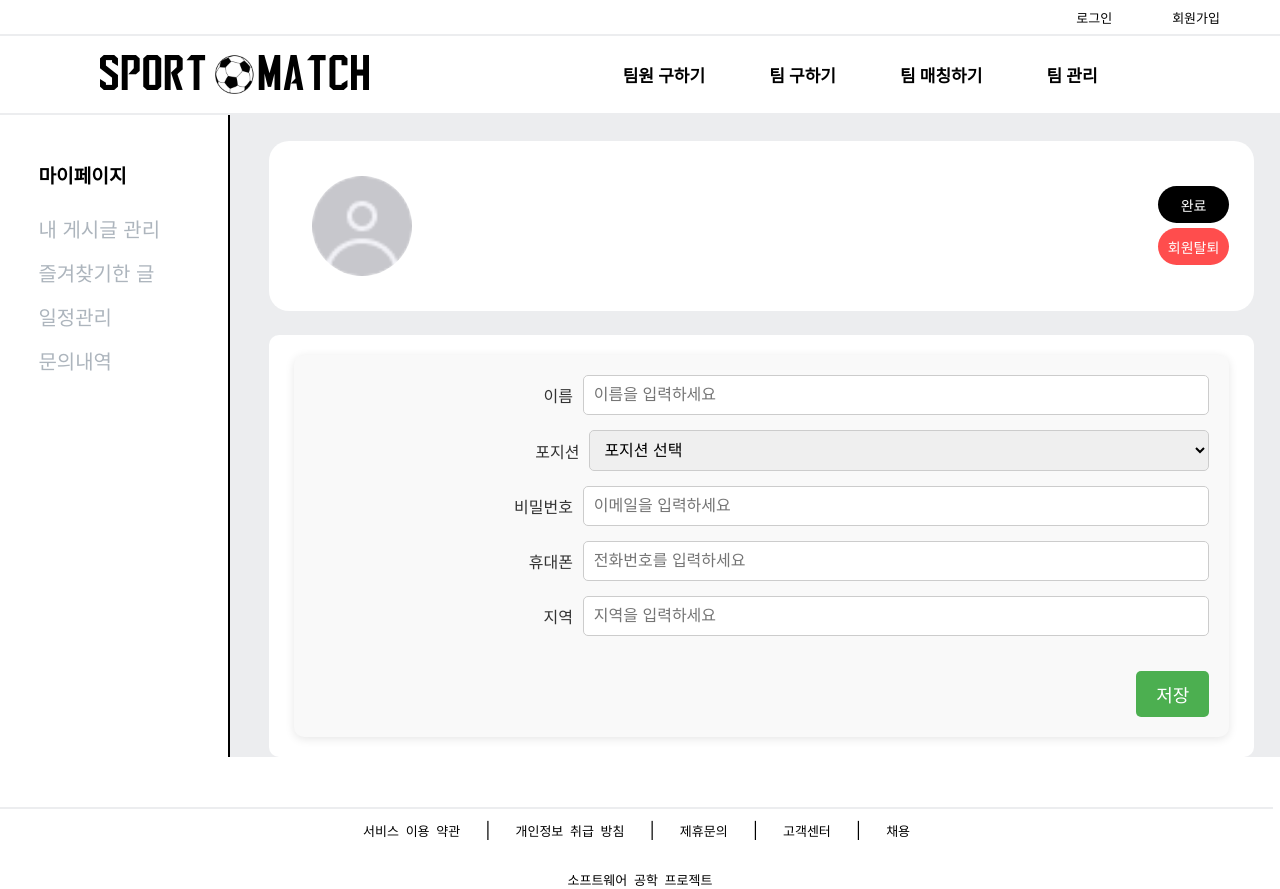
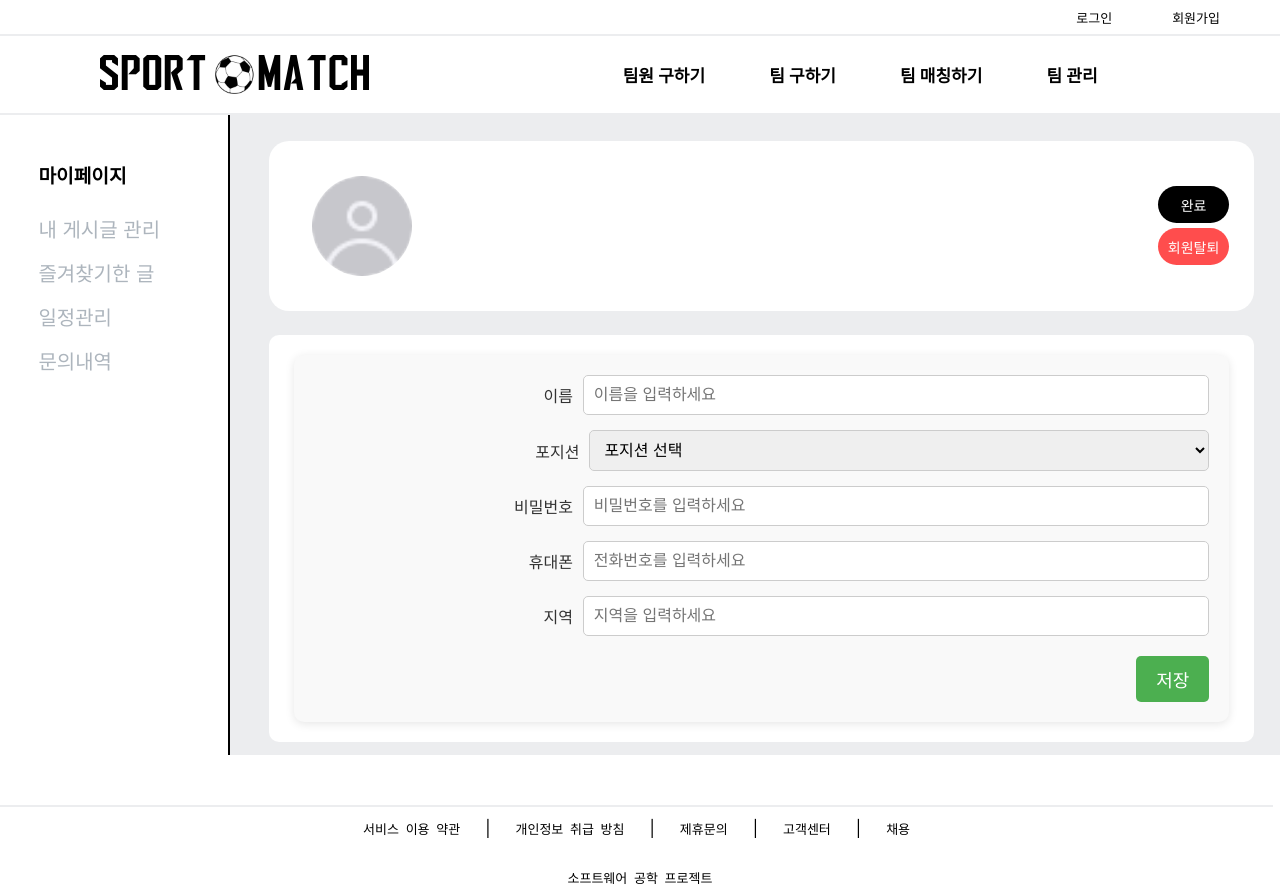
Before and after one commit to SW-Engneering/SW-client, a React (Create React App) app: page /mypage in a window 1280 px wide. Both pictures are taken after a click on the element "수정". Shown: the top 889 px of the page. Built offline with nearby package versions, Linux system fonts and the light colour scheme.

Commit message:
feat 수정기능 구현

```diff
--- a/src/component/page/02_Mypage.js
+++ b/src/component/page/02_Mypage.js
@@ -53,8 +53,8 @@ export default function MyPage() {
 
             if (response.status === 200) {
                 console.log('유저 상세 정보 불러오기 성공:', response.data);
-                const { nickname, phone_number, position, passwd } = response.data;
-                setNickname(nickname);
+                const { user_name, phone_number, position, passwd } = response.data;
+                setNickname(user_name);
                 setPassword(passwd);
                 setNumber(formatPhoneNumber(phone_number));
                 setPosition(position);
@@ -81,8 +81,8 @@ export default function MyPage() {
                     'Content-Type': 'application/json',
                 },
                 data: {
-                    password: withdrawalPassword
-                }
+                    password: withdrawalPassword,
+                },
             });
 
             if (response.status === 204) {
@@ -124,7 +124,7 @@ export default function MyPage() {
         return activeTabComponent ? activeTabComponent.component : <DefaultPage />;
     };
 
-    function formatPhoneNumber(phoneNumber){
+    function formatPhoneNumber(phoneNumber) {
         if (phoneNumber.length !== 11) {
             return '유효하지 않은 전화번호입니다.';
         }
@@ -162,12 +162,8 @@ export default function MyPage() {
                         <ButtonContainer>
                             {activeTab === null && (
                                 <>
-                                    <ToggleButton onClick={handleToggleClick}>
-                                        {isEditing ? '완료' : '수정'}
-                                    </ToggleButton>
-                                    <WithdrawButton onClick={() => setShowWithdrawConfirmation(true)}>
-                                        회원탈퇴
-                                    </WithdrawButton>
+                                    <ToggleButton onClick={handleToggleClick}>{isEditing ? '완료' : '수정'}</ToggleButton>
+                                    <WithdrawButton onClick={() => setShowWithdrawConfirmation(true)}>회원탈퇴</WithdrawButton>
                                 </>
                             )}
                         </ButtonContainer>
@@ -195,11 +191,15 @@ export default function MyPage() {
 
                             <ModalButtonContainer>
                                 <ConfirmButton onClick={handleWithdraw}>확인</ConfirmButton>
-                            <CancelButton onClick={() => {
+                                <CancelButton
+                                    onClick={() => {
                                         setShowWithdrawConfirmation(false);
                                         setPasswordError('');
                                         setWithdrawalPassword('');
-                            }}>취소</CancelButton>
+                                    }}
+                                >
+                                    취소
+                                </CancelButton>
                             </ModalButtonContainer>
                         </ModalContent>
                     </ConfirmationModal>
--- a/src/component/page/03_Account.js
+++ b/src/component/page/03_Account.js
@@ -1,18 +1,88 @@
-import { useState } from 'react';
+import { useState, useEffect } from 'react';
 import styled from 'styled-components';
 import axios from 'axios';
+import Cookies from 'js-cookie';
 
 export default function Account() {
-    const [position, setPosition] = useState(null);
+    // 수정할 정보
+    const [userName, setUserName] = useState('');
+    const [position, setPosition] = useState('');
+    const [password, setPassword] = useState('');
+    const [phoneNumber, setPhoneNumber] = useState('');
+    const [location, setLocation] = useState('');
+
+    // State for form submission and error handling
+    const [isLoading, setIsLoading] = useState(false);
+    const [error, setError] = useState(null);
+    const [success, setSuccess] = useState(false);
+
+    // Get user ID from cookies
+    const userId = Cookies.get('userId');
+
+    // Fetch current user data on component mount
+    useEffect(() => {
+        const fetchUserData = async () => {
+            try {
+                const response = await axios.get(`https://3.34.133.247/user/${userId}`);
+                const userData = response.data;
+
+                setUserName(userData.user_name || '');
+                setPosition(userData.position || '');
+                setPhoneNumber(userData.phone_number || '');
+                setLocation(userData.location || '');
+            } catch (err) {
+                setError('사용자 정보를 불러오는 데 실패했습니다.');
+                console.error(err);
+            }
+        };
+
+        if (userId) {
+            fetchUserData();
+        }
+    }, [userId]);
+
+    // Handle form submission
+    const handleSubmit = async (e) => {
+        e.preventDefault();
+        setIsLoading(true);
+        setError(null);
+        setSuccess(false);
+
+        try {
+            const response = await axios.put(`https://3.34.133.247/user/${userId}`, {
+                user_name: userName,
+                phone_number: phoneNumber,
+                location: location,
+                position: position,
+                password: password, // Note: Be cautious about sending passwords
+            });
+
+            setSuccess(true);
+            // Optional: Update cookies or local storage with new user info
+            Cookies.set('userName', userName);
+            console.log('정보수정 완료');
+        } catch (err) {
+            setError('정보 수정에 실패했습니다. 다시 시도해주세요.');
+            console.error(err);
+        } finally {
+            setIsLoading(false);
+        }
+    };
+
     return (
         <Container>
+            {error && <ErrorMessage>{error}</ErrorMessage>}
+            {success && <SuccessMessage>정보가 성공적으로 수정되었습니다.</SuccessMessage>}
+
+            <form onSubmit={handleSubmit}>
                 <LineContainer>
                     <TextContainer>이름</TextContainer>
-                <InputContainer type="text" placeholder="이름을 입력하세요" />
+                    <InputContainer type="text" placeholder="이름을 입력하세요" value={userName} onChange={(e) => setUserName(e.target.value)} required />
                 </LineContainer>
+
                 <LineContainer>
                     <TextContainer>포지션</TextContainer>
-                <PosSelect value={position} onChange={(e) => setPosition(e.target.value)}>
+                    <PosSelect value={position} onChange={(e) => setPosition(e.target.value)} required>
                         <option value="">포지션 선택</option>
                         <option value="CF">중앙 공격수(CF)</option>
                         <option value="LWF">좌측 윙 포워드(LWF)</option>
@@ -31,21 +101,28 @@ export default function Account() {
                         <option value="GK">골키퍼(GK)</option>
                     </PosSelect>
                 </LineContainer>
+
                 <LineContainer>
                     <TextContainer>비밀번호</TextContainer>
-                <InputContainer type="passwd" placeholder="이메일을 입력하세요" />
+                    <InputContainer type="password" placeholder="비밀번호를 입력하세요" value={password} onChange={(e) => setPassword(e.target.value)} />
                 </LineContainer>
+
                 <LineContainer>
                     <TextContainer>휴대폰</TextContainer>
-                <InputContainer type="tel" placeholder="전화번호를 입력하세요" />
+                    <InputContainer type="tel" placeholder="전화번호를 입력하세요" value={phoneNumber} onChange={(e) => setPhoneNumber(e.target.value)} required />
                 </LineContainer>
+
                 <LineContainer>
                     <TextContainer>지역</TextContainer>
-                <InputContainer placeholder="지역을 입력하세요" />
+                    <InputContainer type="text" placeholder="지역을 입력하세요" value={location} onChange={(e) => setLocation(e.target.value)} required />
                 </LineContainer>
+
                 <ButtonContainer>
-                <SubmitButton>저장</SubmitButton>
+                    <SubmitButton type="submit" disabled={isLoading}>
+                        {isLoading ? '저장 중...' : '저장'}
+                    </SubmitButton>
                 </ButtonContainer>
+            </form>
         </Container>
     );
 }
@@ -120,5 +197,21 @@ const InputContainer = styled.input`
 
 const PosSelect = styled.select`
     ${sharedStyles}
+`;
+const ErrorMessage = styled.div`
+    background-color: #ffebee;
+    color: #d32f2f;
+    padding: 10px;
+    border-radius: 5px;
+    margin-bottom: 15px;
+    text-align: center;
+`;
 
+const SuccessMessage = styled.div`
+    background-color: #e8f5e9;
+    color: #2e7d32;
+    padding: 10px;
+    border-radius: 5px;
+    margin-bottom: 15px;
+    text-align: center;
 `;
```
Lines whose indentation alone changed are shown as unchanged.
